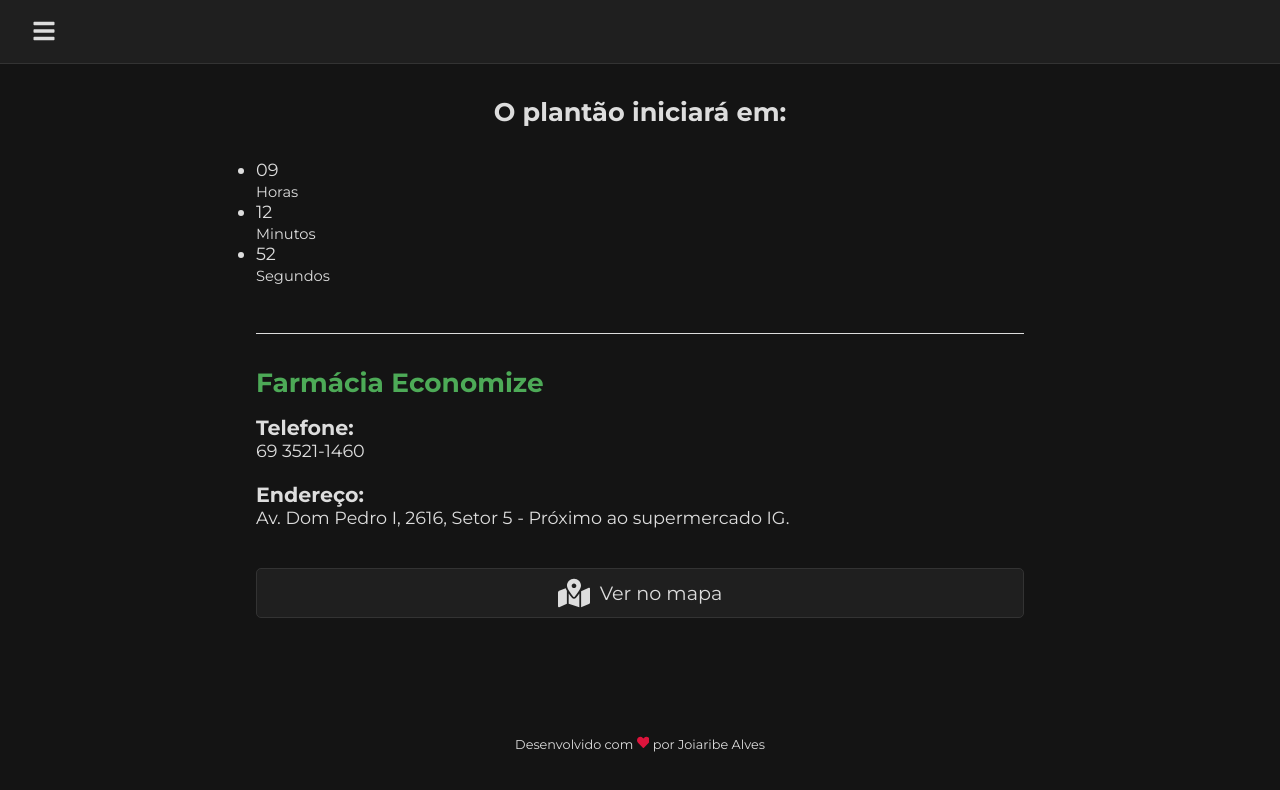
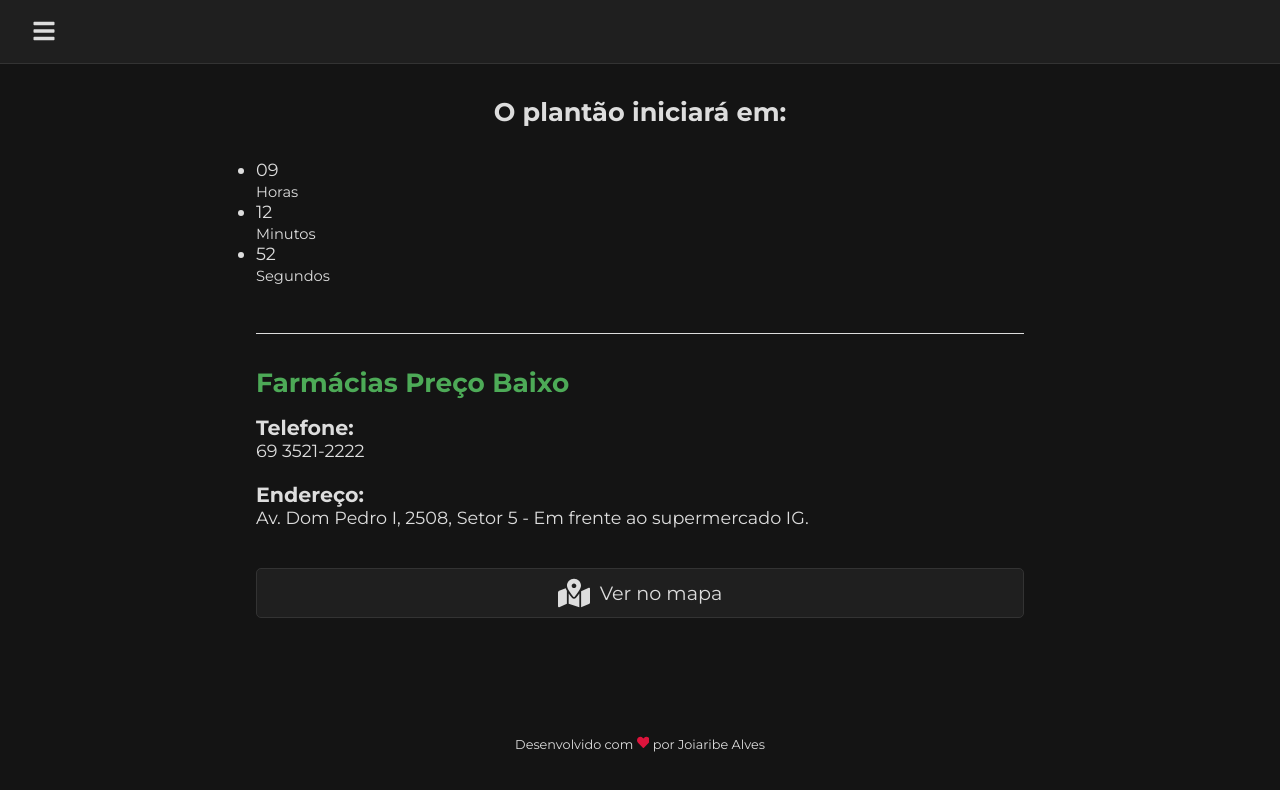
Before and after one commit to JoiaribeAlves/duty, a React (Vite) app: page / in a window 1280 px wide. Shown: the top 790 px of the page. Built offline with nearby package versions, Linux system fonts and the light colour scheme.

Commit message:
Atualiza os dados do plantão

```diff
--- a/src/components/main/index.tsx
+++ b/src/components/main/index.tsx
@@ -9,15 +9,15 @@ import { Layout } from "../Layout";
 import styles from "./Styles.module.scss";
 
 const data = {
-	name: "Farmácia Economize",
-	telephone: "69 3521-1460",
-	whatsapp: "",
+	name: "Farmácias Preço Baixo",
+	telephone: "69 3521-2222",
+	whatsapp: "5569993679463",
 	address: {
 		street: "Av. Dom Pedro I",
-		number: 2616,
+		number: 2508,
 		district: "Setor 5",
-		complement: "Próximo ao supermercado IG.",
-		linkToMaps: "https://g.page/farmaciaeconomizejaru_ro?share",
+		complement: "Em frente ao supermercado IG.",
+		linkToMaps: "https://goo.gl/maps/WPGGM3VbG4gbXQ826",
 	},
 };
 
@@ -41,7 +41,7 @@ export function Main(): JSX.Element {
 	const currentHours = now.getHours();
 	const currentMinutes = now.getMinutes();
 	const currentMonth = now.getMonth() + 1;
-	let nextDuty = new Timer("2022-08-12T07:00:00");
+	let nextDuty = new Timer("2022-08-13T07:00:00");
 
 	function setTime(): void {
 		setInterval(() => {
```
